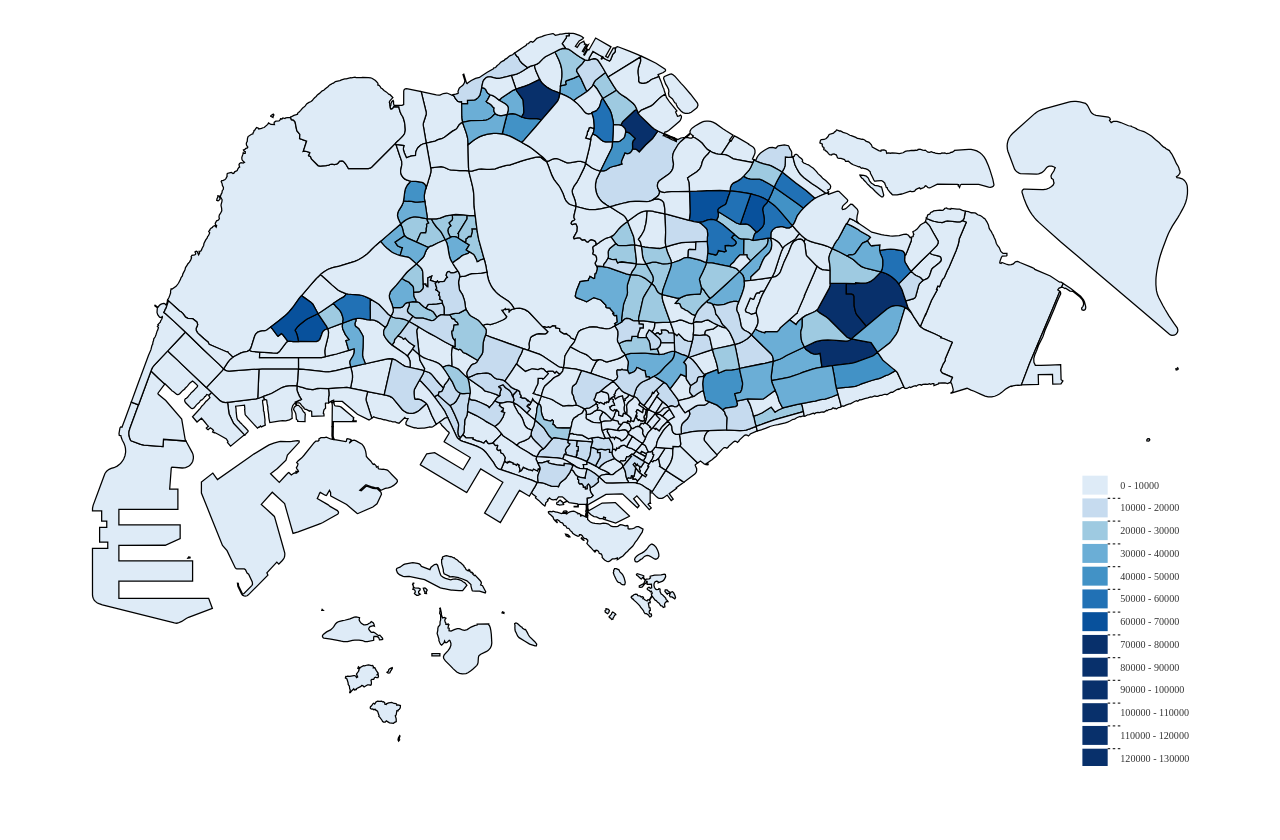
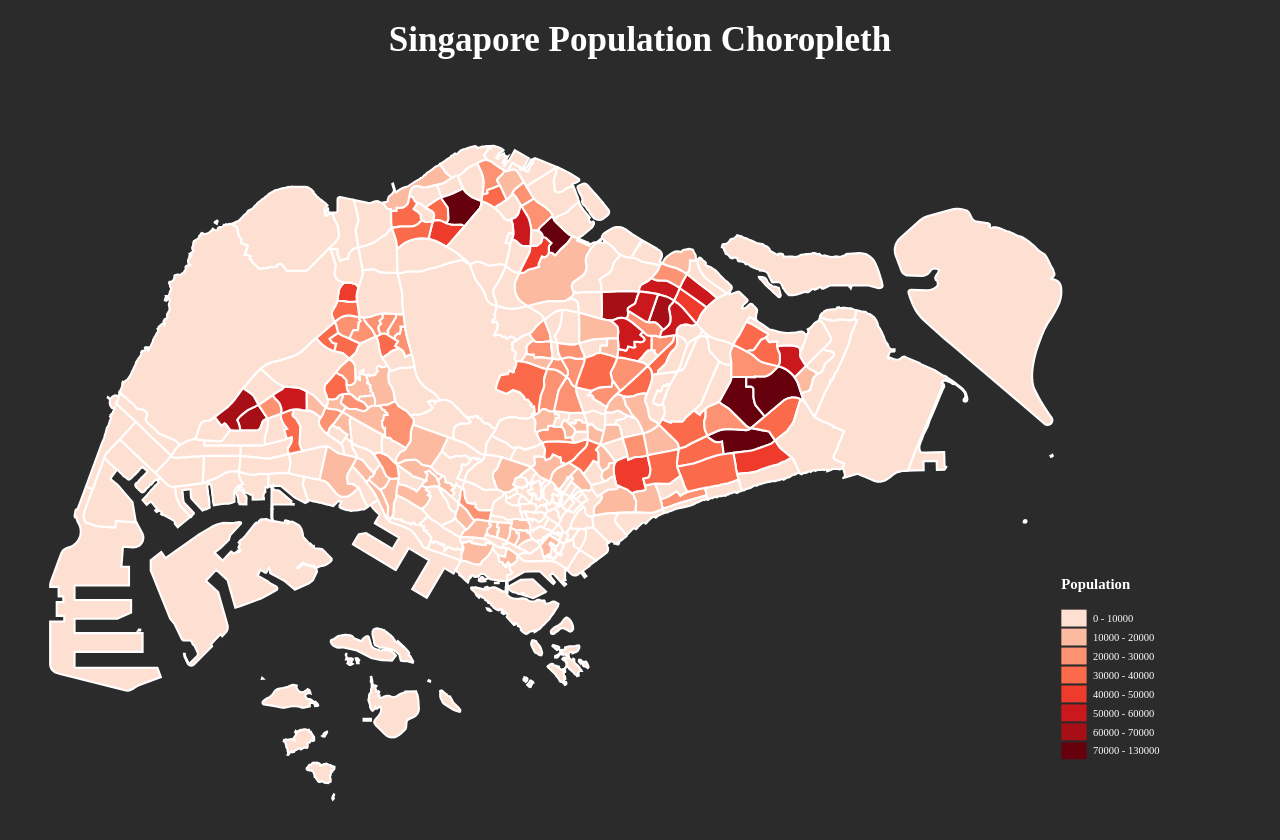
Before and after one commit to jessiabritto/HCDIV-4, a plain HTML site: page index1.html in a window 1280 px wide. Before the commit the page ends 800 px from the top, so only its background shows below. Drawn offline with nearby package versions, Linux system fonts and the light colour scheme.

Commit message:
Update index1.html

```diff
--- a/index1.html
+++ b/index1.html
@@ -4,37 +4,51 @@
 <head>
   <meta charset="UTF-8">
   <style>
+    body {
+      background-color: #2b2b2b; /* Dark background */
+      color: white; /* White text for better contrast */
+      text-align: center; /* Center text on the page */
+    }
+
     .tooltip {
       position: absolute;
-      background-color: white;
-      border: 1px solid black;
+      background-color: #333; /* Dark tooltip background */
+      border: 1px solid white; /* White border */
+      color: white; /* White text inside tooltip */
       padding: 5px;
       font-size: 12px;
       pointer-events: none;
     }
 
     .legend text {
-      font-size: 8px; /* Smaller font size for labels */
+      font-size: 5px;
+      fill: white; /* White text for the legend */
     }
 
     .marker-line {
-      stroke: #333;
+      stroke: #ccc; /* Lighter stroke for marker lines */
       stroke-width: 1;
     }
 
-    .highlighted {
-      stroke: yellow;
-      stroke-width: 3;
+    h1 {
+      font-size: 35px;
+      margin-top: 20px;
+      color: white;
+      font-weight: bold;
     }
+
   </style>
 </head>
 <body>
+
+<h1>Singapore Population Choropleth</h1> <!-- Heading added -->
+
 <svg></svg>
 <div class="tooltip" style="opacity: 0;"></div>
 <script src="https://d3js.org/d3.v7.min.js"></script>
 
 <script>
-let width = 1000, height = 600;
+let width = 600, height = 400; // Canvas size
 
 let svg = d3.select("svg")
     .attr("viewBox", "0 0 " + width + " " + height);
@@ -53,33 +67,45 @@ Promise.all([d3.json("sgmap.json"), d3.csv("population2023.csv")]).then(data =>
     d.popdata = (subzone != undefined) ? parseInt(subzone.Population) : 0;
   });
 
-  // Define custom population intervals for the legend
-  let customThresholds = [0, 10000, 20000, 30000, 40000, 50000, 60000, 70000, 80000, 90000, 100000, 110000, 120000, 130000, 140000];
+  // Define custom population intervals for the legend (last interval combined into one)
+  let customThresholds = [0, 10000, 20000, 30000, 40000, 50000, 60000, 70000, 130000];
 
-  // Define a color scale with more contrasting colors
+  // Define a color scale using red gradients (same scale for map and legend)
   let colorScale = d3.scaleThreshold()
-      .domain(customThresholds)  // Use custom intervals
-      .range(d3.schemeBlues[9]); // A more distinct blue color scale with 9 different shades
+      .domain(customThresholds)
+      .range(d3.schemeReds[9]); // Use red color scheme
 
   // Map and projection
   let projection = d3.geoMercator()
       .center([103.851959, 1.290270])
-      .fitExtent([[20, 20], [980, 580]], data[0]);
+      .fitExtent([[20, 20], [width - 100, height - 50]], data[0]);
 
   let geopath = d3.geoPath().projection(projection);
 
   // Draw districts
-  svg.append("g")
+  let districts = svg.append("g")
       .attr("id", "districts")
       .selectAll("path")
       .data(mapData)
       .enter()
       .append("path")
       .attr("d", geopath)
-      .attr("stroke", "black")
+      .attr("stroke", "white") /* White borders for the map */
       .attr("fill", d => colorScale(d.popdata))
       .on("mouseover", function(event, d) {
-        d3.select(this).attr("stroke", "red").attr("stroke-width", 2);
+        // Highlight the hovered district with a smooth transition
+        d3.select(this).transition()
+            .duration(300)
+            .attr("stroke", "black")
+            .attr("stroke-width", 3);
+
+        // Slightly dull the other districts (instead of darkening too much, we use .darker(0.3))
+        districts.transition()
+            .duration(300)
+            .attr("fill", function(district) {
+              return (district === d) ? colorScale(d.popdata) : d3.rgb(colorScale(district.popdata)).darker(0.3);
+            });
+
         tooltip.style("opacity", 1)
                .html(`<strong>${d.properties.Name}</strong><br>Population: ${d.popdata}`)
                .style("left", (event.pageX + 10) + "px")
@@ -90,70 +116,79 @@ Promise.all([d3.json("sgmap.json"), d3.csv("population2023.csv")]).then(data =>
                .style("top", (event.pageY - 20) + "px");
       })
       .on("mouseout", function() {
-        d3.select(this).attr("stroke", "black").attr("stroke-width", 1);
+        // Reset all districts and remove highlight with smooth transition
+        districts.transition()
+            .duration(300)
+            .attr("fill", d => colorScale(d.popdata));
+
+        d3.select(this).transition()
+            .duration(300)
+            .attr("stroke", "white")
+            .attr("stroke-width", 1);
+
         tooltip.style("opacity", 0);
       });
 
-  // Create a vertical legend on the bottom-right of the map
+  // Create a vertical legend
   let legend = svg.append("g")
       .attr("class", "legend")
-      .attr("transform", "translate(850, 370)");  // Adjusted y position to fit the legend properly
+      .attr("transform", "translate(500, 250)"); // Positioned lower
 
-  // Draw legend boxes
-  let boxHeight = 15;  // Reduced box height
-  let boxSpacing = 3;  // Reduced spacing between boxes
+  // Draw legend boxes with exact shades for each threshold
+  let boxHeight = 8;  // Smaller box height
+  let boxSpacing = 1;  // Smaller spacing between boxes
   legend.selectAll("rect")
-      .data(customThresholds)
+      .data(customThresholds.slice(0, -1)) // Use thresholds excluding the last interval
       .enter()
       .append("rect")
-      .attr("x", 0)  // Align all boxes to the left of the legend
-      .attr("y", (d, i) => i * (boxHeight + boxSpacing))  // Vertical alignment
-      .attr("width", 20)  // Box width
-      .attr("height", boxHeight)  // Box height
-      .attr("fill", (d, i) => colorScale(d))
-      .on("mouseover", function(event, d) {
-        // Highlight areas that fall into this range when hovering over legend box
+      .attr("x", 0)
+      .attr("y", (d, i) => i * (boxHeight + boxSpacing))
+      .attr("width", 12)  // Smaller box width
+      .attr("height", boxHeight)
+      .attr("fill", d => colorScale(d)) // Use the same color as the map for the legend box
+      .on("mouseover", function(event, threshold) {
+        // Highlight map areas matching the interval with smooth transition
         svg.selectAll("#districts path")
-            .attr("fill", function(district) {
-              return (district.popdata >= d && district.popdata < customThresholds[customThresholds.indexOf(d) + 1])
-                  ? "yellow"
-                  : colorScale(district.popdata);
+            .transition()
+            .duration(300)
+            .attr("fill", d => {
+              let upper = customThresholds[customThresholds.indexOf(threshold) + 1];
+              return (d.popdata >= threshold && d.popdata < upper)
+                ? "yellow"
+                : colorScale(d.popdata);
             });
       })
       .on("mouseout", function() {
-        // Reset all areas back to their original colors when mouse leaves the box
+        // Reset map areas with smooth transition
         svg.selectAll("#districts path")
+            .transition()
+            .duration(300)
             .attr("fill", d => colorScale(d.popdata));
       });
 
-  // Add marker lines between the legend boxes
-  legend.selectAll(".marker-line")
-      .data(customThresholds.slice(0, -1))  // Do not draw line after the last box
-      .enter()
-      .append("line")
-      .attr("class", "marker-line")
-      .attr("x1", 20)  // Line position, aligned with box width
-      .attr("y1", (d, i) => (i + 1) * (boxHeight + boxSpacing))  // Line position (bottom of the box)
-      .attr("x2", 30)  // Length of the line
-      .attr("y2", (d, i) => (i + 1) * (boxHeight + boxSpacing))  // Line position (bottom of the box)
-      .style("stroke-dasharray", "2,2");
-
-  // Add labels beside the legend boxes, formatted as "lowerBound-upperBound"
+  // Add labels beside the legend boxes
   legend.selectAll("text")
-      .data(customThresholds.slice(0, -1))  // Exclude last threshold for proper label positioning
+      .data(customThresholds.slice(0, -1))
       .enter()
       .append("text")
-      .attr("x", 30)  // Position the label to the right of the boxes
-      .attr("y", (d, i) => i * (boxHeight + boxSpacing) + boxHeight / 2)  // Vertically center the labels
-      .attr("dy", ".35em")  // Align vertically in the middle
-      .style("font-size", "8px")  // Smaller font size for the labels
-      .style("fill", "#333")
+      .attr("x", 15)
+      .attr("y", (d, i) => i * (boxHeight + boxSpacing) + boxHeight / 2)
+      .attr("dy", ".35em")
+      .style("font-size", "5px")
+      .style("fill", "white") // White text for legend labels
       .text((d, i) => {
         let nextThreshold = customThresholds[i + 1];
-        return nextThreshold
-          ? `${d} - ${nextThreshold}`
-          : `${d}+`;  // For the last interval, show "d+"
+        return nextThreshold ? `${d} - ${nextThreshold}` : `${d}+`;
       });
+
+  // Add legend title
+  legend.append("text")
+      .attr("x", 0)
+      .attr("y", -10)
+      .style("font-size", "7px")
+      .style("font-weight", "bold")
+      .style("fill", "white") // White text for legend title
+      .text("Population");
 });
 </script>
 
```
